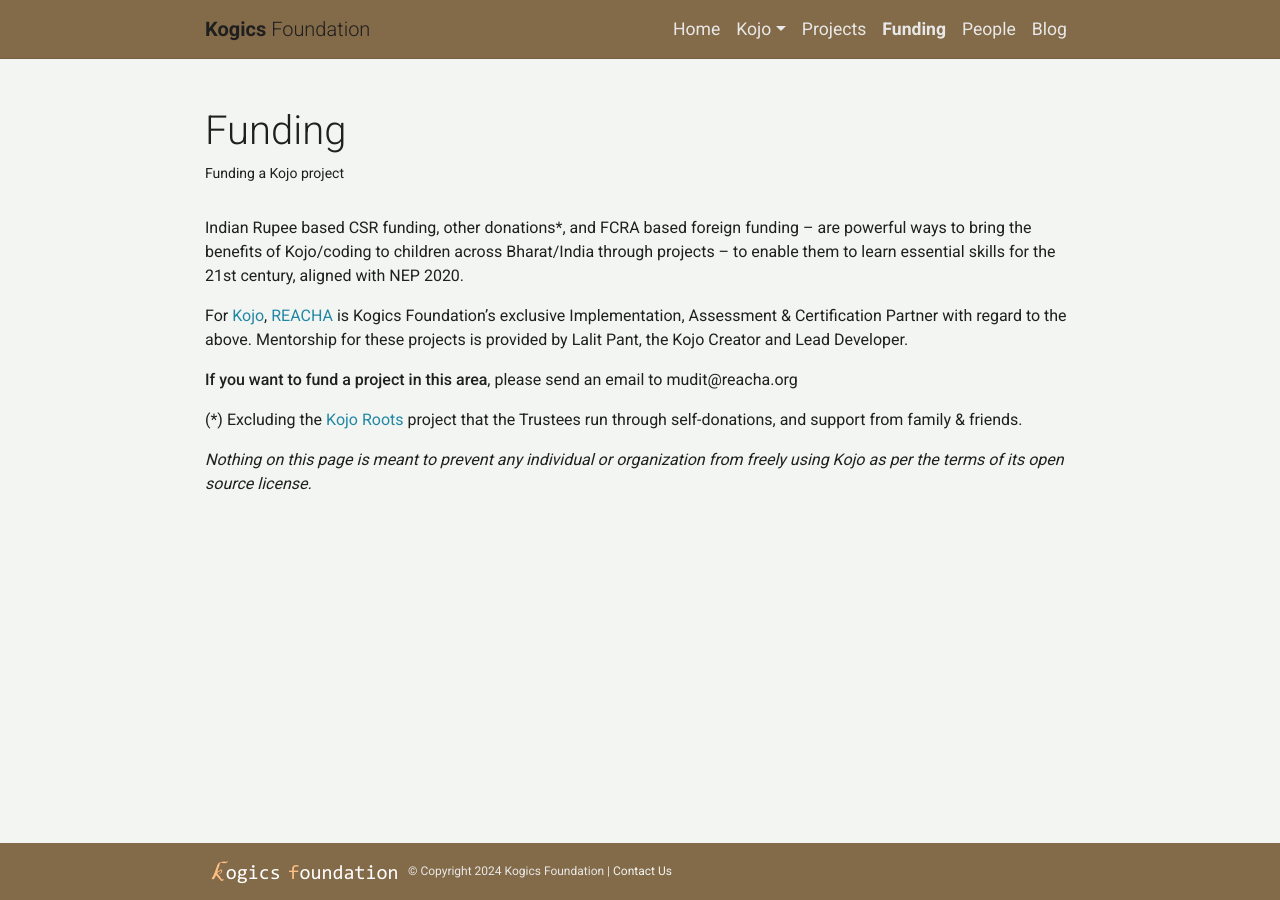
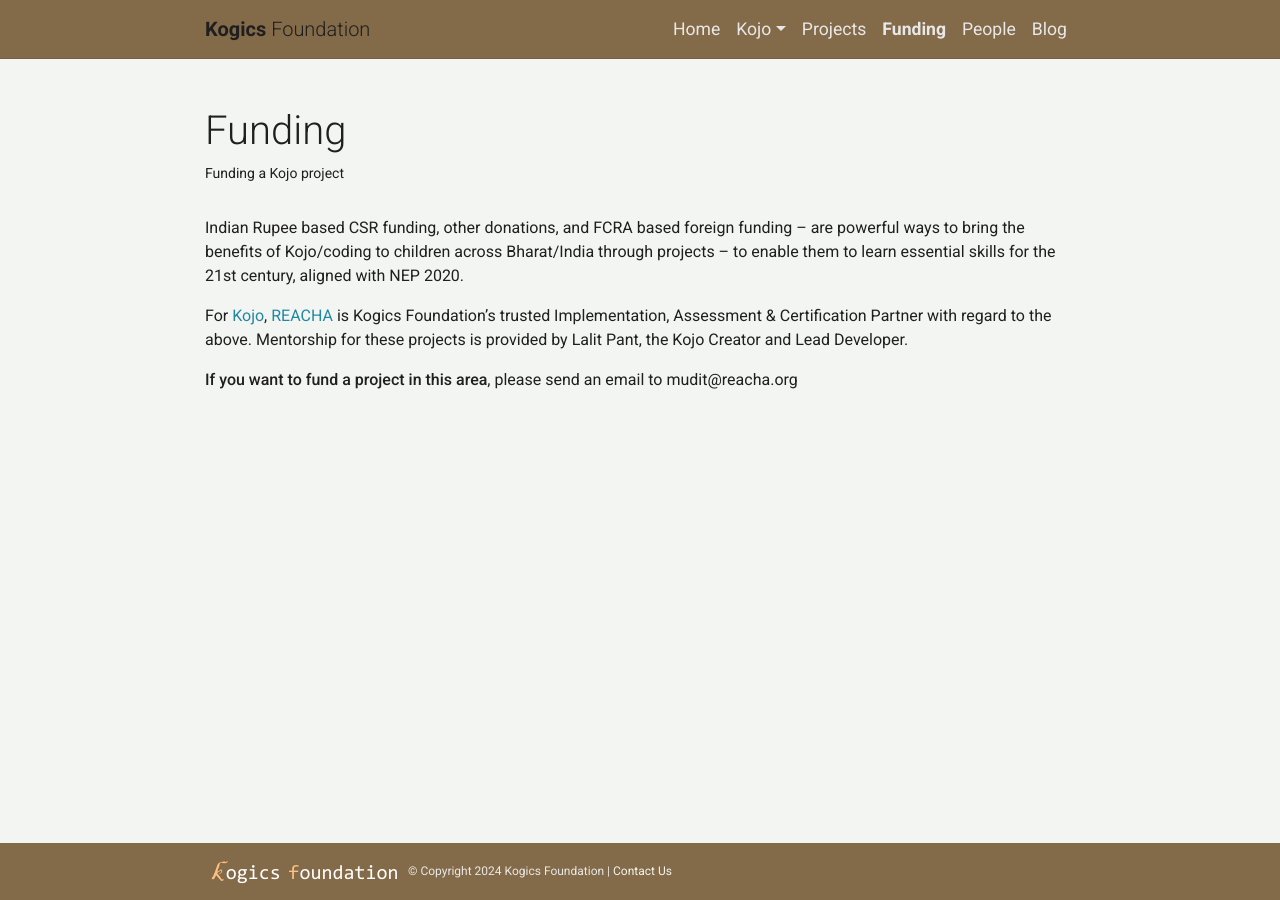
Before and after one commit to kogics/kogics.github.io, a Jekyll site: the page built from _pages/funding.md, in a window 1280 px wide. Built offline with Jekyll 4.4.1, drawn with Linux system fonts in a browser that asks for light colours; comment, search, counter and statistics services are not loaded; a style sheet for code colours, icons or effects is not loaded.

Commit message:
Tweak funding page.

```diff
--- a/_pages/funding.md
+++ b/_pages/funding.md
@@ -7,12 +7,8 @@
 nav_order: 3
 ---
 
-Indian Rupee based CSR funding, other donations*, and FCRA based foreign funding -- are powerful ways to bring the benefits of Kojo/coding to children across Bharat/India through projects -- to enable them to learn essential skills for the 21st century, aligned with NEP 2020.
+Indian Rupee based CSR funding, other donations, and FCRA based foreign funding -- are powerful ways to bring the benefits of Kojo/coding to children across Bharat/India through projects -- to enable them to learn essential skills for the 21st century, aligned with NEP 2020.
 
-For [Kojo](/kojo), [REACHA](https://www.reacha.org/project/kojo) is Kogics Foundation's exclusive Implementation, Assessment & Certification Partner with regard to the above. Mentorship for these projects is provided by Lalit Pant, the Kojo Creator and Lead Developer.
+For [Kojo](/kojo), [REACHA](https://www.reacha.org/project/kojo) is Kogics Foundation's trusted Implementation, Assessment & Certification Partner with regard to the above. Mentorship for these projects is provided by Lalit Pant, the Kojo Creator and Lead Developer.
 
 **If you want to fund a project in this area**, please send an email to mudit@reacha.org
-
-(*) Excluding the [Kojo Roots](/projects/01_kojo-roots/) project that the Trustees run through self-donations, and support from family & friends.
-
-*Nothing on this page is meant to prevent any individual or organization from freely using Kojo as per the terms of its open source license.*
```
